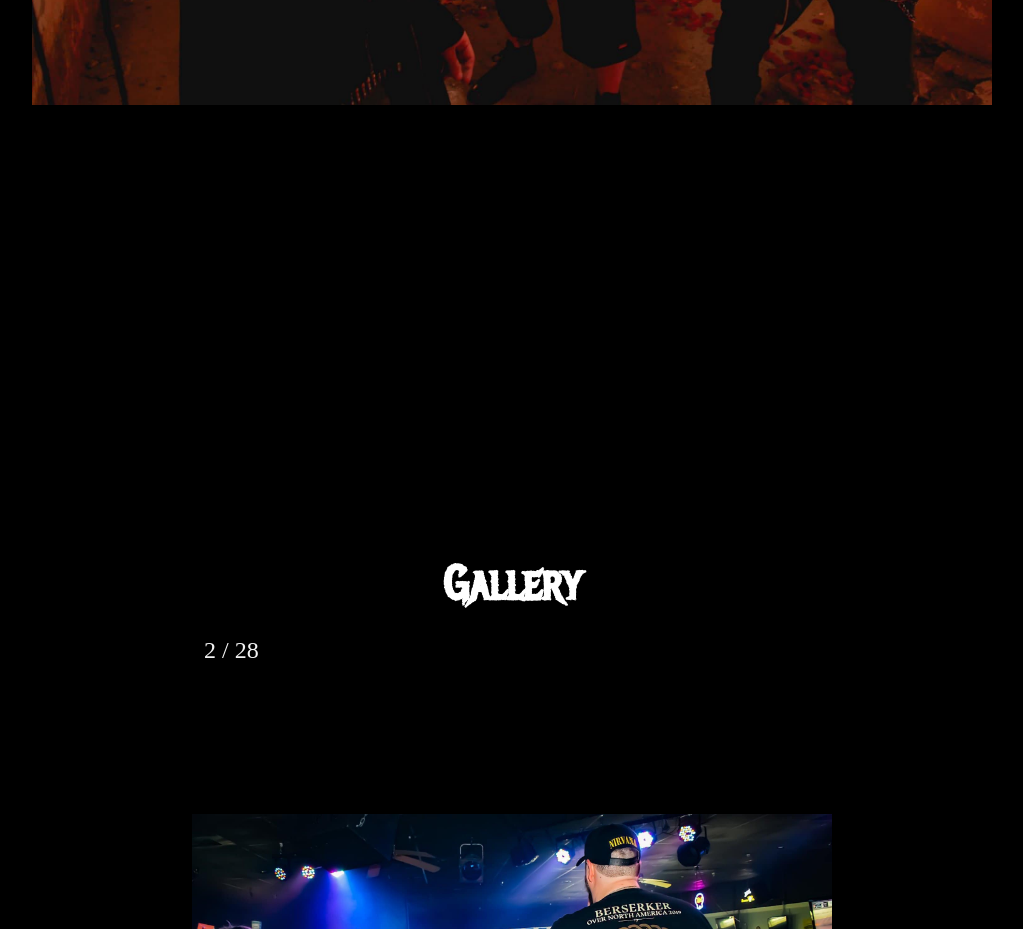
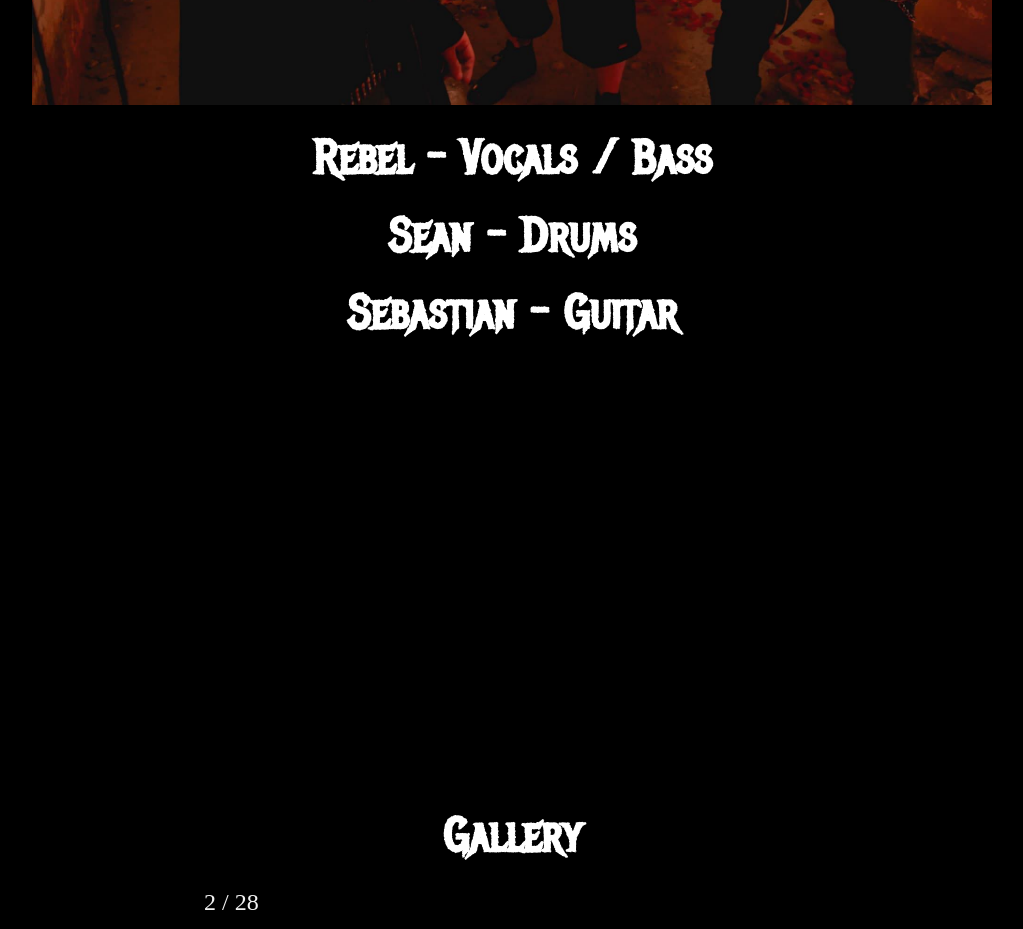
Before and after one commit to jleviharris/AshesToVanityBandPage, a website: page index.html in a window 1280 px wide. Shown: the part 7120-8049 px from the top of the page, without its empty margins (128-1151 px from the left). Drawn offline with nearby package versions, Linux system fonts and the light colour scheme.

Commit message:
Updated Members section

```diff
--- a/index.html
+++ b/index.html
@@ -86,6 +86,9 @@
             <section id="Members" class="members">
                 <h2><font size="+5">Members</font></h2>
                 <img id="membersimg" src="Resources/band-members.jpeg">
+                <h3><font size="+4">Rebel - Vocals / Bass</font></h3>
+                <h3><font size="+4">Sean - Drums</font></h3>
+                <h3><font size="+4">Sebastian - Guitar</font></h3>
             </section>
 
 
```
